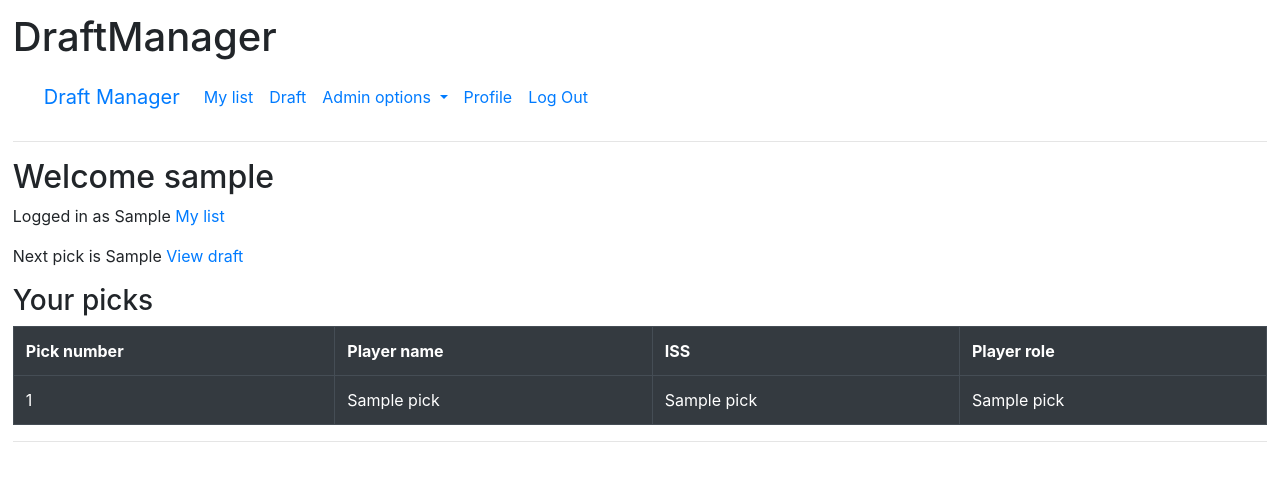
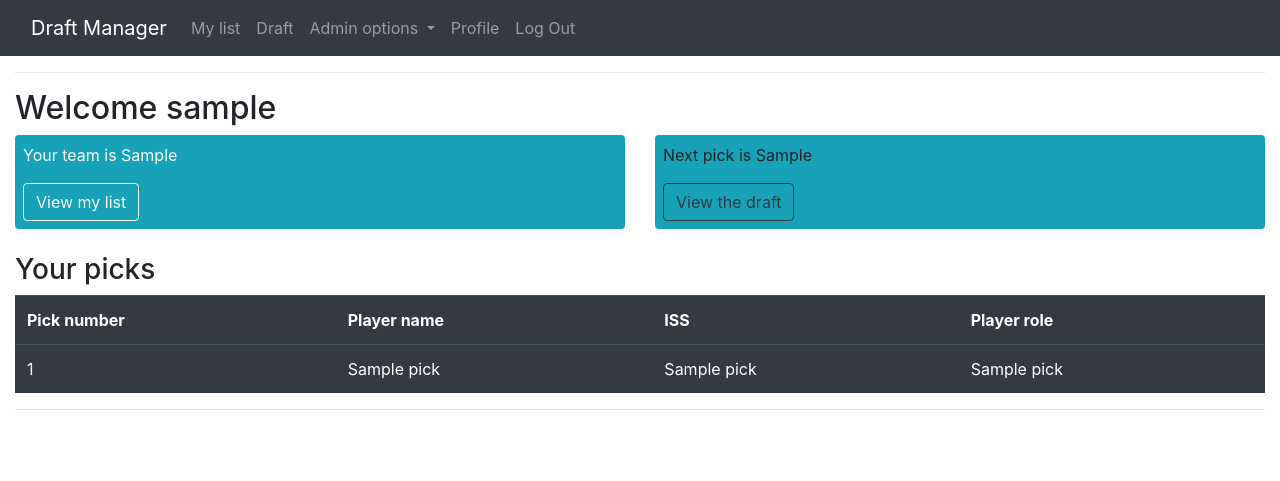
Before and after one commit to juaxE/DraftManager, a Flask app: template templates/index.html in a window 1280 px wide. Shown: the top 481 px of the page. Run offline with Flask 3, Linux system fonts and the light colour scheme; the visitor is signed in with stand-in values (Sample User, id 1); the template is opened without the code that fills it: most values are stand-ins (such as "Sample title", 1, 10 or a date in 2020).

Commit message:
Restructured layout, index and register. Also checked structure and title in all templates

```diff
--- a/static/custom.css
+++ /dev/null
@@ -1,13 +0,0 @@
-body {
-    margin: 1%;
-}
-
-table {
-    width: 50%;
-}
-
-td, th {
-    border-style: solid;
-    border-color: black;
-    border-width: 1px;
-}
--- a/templates/config.html
+++ b/templates/config.html
@@ -1,9 +1,9 @@
 {% extends "layout.html" %}
-{% block title %}Draft settings{% endblock %}
+{% block title %}Configuration{% endblock %}
 {% block content %}
 
 {% if session.admin %}
-
+<h2 class="display-5 fw-bold">Configuration</h2>
 {% if configuration[5] == 0 %}
 
 <form  action="/updateConfig" method="POST" >
--- a/templates/draft.html
+++ b/templates/draft.html
@@ -1,7 +1,7 @@
 {% extends "layout.html" %}
 {% block title %}Draft{% endblock %}
 {% block content %}
-
+<h2 class="display-5 fw-bold">Draft</h2>
 {% if session.admin %}
 
 <div class="row">
--- a/templates/error.html
+++ b/templates/error.html
@@ -1,6 +1,6 @@
 {%if session.username %}
 {% extends "layout.html" %}
-{% block title %}Etusivu{% endblock %}
+{% block title %}Error{% endblock %}
 {% block content %}
 
 Error: {{ message }}
--- a/templates/index.html
+++ b/templates/index.html
@@ -12,10 +12,25 @@
 <h2>Welcome {{ session.username }}</h2>
 
 {% if user_team %}
-<body>
-<p>Logged in as {{user_team[1]}} <a href="/list">My list</a></p>
-<p>Next pick is {{next_pick[1]}} <a href="/draft">View draft</a></p>
+<div class="row align-items-md-stretch">
+    <div class="col-md-6">
+        <div class="h-10 p-2 text-light bg-info rounded">
+            <p>Your team is {{user_team[1]}}</p>
+            <a class="btn btn-outline-light" type="button" href="/list">View my list</a>
+        </div>
+    </div>
+    <div class="col-md-6">
+        <div class="h-10 p-2 bg-info rounded">
+            <p>Next pick is {{next_pick[1]}} </p>
+            <a class="btn btn-outline-dark" type="button" href="/draft">View the draft</a>
+        </div>
+
+    </div>
+</div>
+</br>
+
 <h3>Your picks</h3>
+
 <table class="table table-dark">
     <tr>
         <th>Pick number</th>
@@ -34,39 +49,38 @@
     </tr>
     {% endfor %}
 </table>
-</body>
+
 {% else %}
 <h3>Please select your team</h3>
-<body>
+
 <form action="/selectTeam" method="POST">
     <input type="hidden" name="username" value="{{ session.username }}">
     <select name="team_id">
-
         {% for team in team_list %}
         <option value="{{team[0]}}">{{team[1]}}</option>
         {% endfor %}
+    </select>
+    <button class="btn btn-primary" type="submit">Submit</button>
+</form>
 
-        </select>
-    <button type="submit">Submit</button>
-</form>
-</body>
 {% endif %}
 
 {% endblock %}
 
 {% else %}
-
+<div class="container-fluid py4">
 <title>DraftManager - LogIn</title>
 <h1>DraftManager</h1>
-<body>
+
 <form action="/login" method="POST">
     <p>Username:<br>
     <input type="text" name="username"></p>
     <p>Password:<br>
     <input type="password" name="password"></p>
-    <input type="submit" value="Log in">
+    <input class="btn btn-primary" type="submit" value="Log in">
 </form>
-</body>
+
 <p>Don't have an account yet? <a href="/register">Register here</a></p>
+</div>
 
 {% endif %}
--- a/templates/layout.html
+++ b/templates/layout.html
@@ -1,15 +1,17 @@
 <!doctype html>
+<head>
 <meta name="viewport" content="width=device-width, initial-scale=1, shrink-to-fit=no">
 <link rel="stylesheet" href="https://cdn.jsdelivr.net/npm/bootstrap@4.5.3/dist/css/bootstrap.min.css" integrity="sha384-TX8t27EcRE3e/ihU7zmQxVncDAy5uIKz4rEkgIXeMed4M0jlfIDPvg6uqKI2xXr2" crossorigin="anonymous">
 <link rel="stylesheet" type="text/css" href="/static/custom.css">
 <script src="https://cdn.jsdelivr.net/npm/bootstrap@5.3.0-alpha3/dist/js/bootstrap.bundle.min.js" integrity="sha384-ENjdO4Dr2bkBIFxQpeoTz1HIcje39Wm4jDKdf19U8gI4ddQ3GYNS7NTKfAdVQSZe" crossorigin="anonymous"></script>
-
 <title>DraftManager - {% block title %}{% endblock %}</title>
-<h1>DraftManager</h1>
-<nav class="navbar navbar-expand-lg bg-body-tertiary">
+</head>
+<body>
+<header>
+    <nav class="navbar bg-dark navbar-dark navbar-expand-lg bg-body-tertiary">
         <div class="container-fluid">
             <a class="navbar-brand" href="/">Draft Manager</a>
-            <button class="navbar-toggler navbar-light" type="button" data-bs-toggle="collapse" data-bs-target="#navbarNavDropdown" aria-controls="navbarNavDropdown" aria-expanded="false" aria-label="Toggle navigation">
+                <button class="navbar-toggler navbar-dark" type="button" data-bs-toggle="collapse" data-bs-target="#navbarNavDropdown" aria-controls="navbarNavDropdown" aria-expanded="false" aria-label="Toggle navigation">
                     <span class="navbar-toggler-icon"></span>
                 </button>
                     <div class="collapse navbar-collapse" id="navbarNavDropdown">
@@ -37,8 +39,16 @@
                             <a class="nav-link" href="/logout">Log Out</a>
                         </ul>
                     </div>
+        </div>
     </nav>
+</header>
+<main>
+    <div class="container-fluid py4">
 <hr>
-{% block content %}{% endblock %}
+{% block content %}
+{% endblock %}
 <hr>
                     {% endif %}
+    </div>
+</main>
+</body>
--- a/templates/list.html
+++ b/templates/list.html
@@ -1,7 +1,7 @@
 {% extends "layout.html" %}
-{% block title %}My draft list{% endblock %}
+{% block title %}My list{% endblock %}
 {% block content %}
-<h2>My list</h2>
+<h1 class="display-5 fw-bold">My list</h1>
 <div>
 
 {% for item in current_list %}
--- a/templates/players.html
+++ b/templates/players.html
@@ -1,7 +1,7 @@
 {% extends "layout.html" %}
-{% block title %}Draft settings{% endblock %}
+{% block title %}Players{% endblock %}
 {% block content %}
-
+<h2 class="display-5 fw-bold">Players</h2>
 {% if session.admin %}
 
 <h3>Add Player</h3>
--- a/templates/profile.html
+++ b/templates/profile.html
@@ -1,6 +1,7 @@
 {% extends "layout.html" %}
-{% block title %}Your profile{% endblock %}
+{% block title %}Profile{% endblock %}
 {% block content %}
+<h2 class="display-5 fw-bold">Profile</h2>
 
 <div class="flex-container text-center">
     <div class="row">
--- a/templates/users.html
+++ b/templates/users.html
@@ -1,9 +1,9 @@
 {% extends "layout.html" %}
-{% block title %}Users list{% endblock %}
+{% block title %}Manage users{% endblock %}
 {% block content %}
 
 {% if session.admin %}
-
+<h2 class="display-5 fw-bold">Manage users</h2>
 {% for user in users_listed %}
 <div>
 <form action="/deleteUser" method="POST" onsubmit="return confirm('Are you sure you want to delete {{ user[1] }}?')">
```
Also changed, not shown: templates/register.html (+7 -6 lines). Lines whose indentation alone changed are shown as unchanged.
